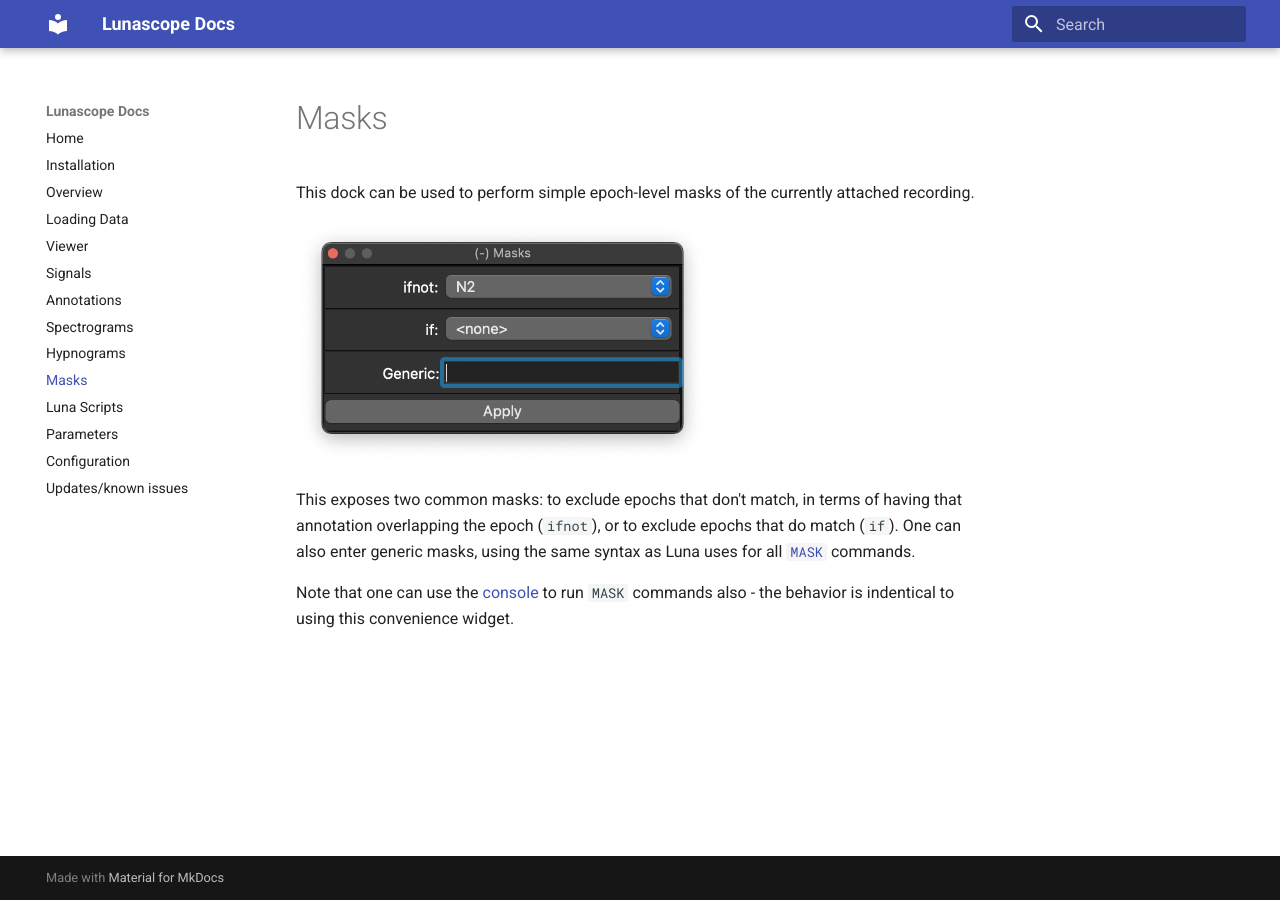
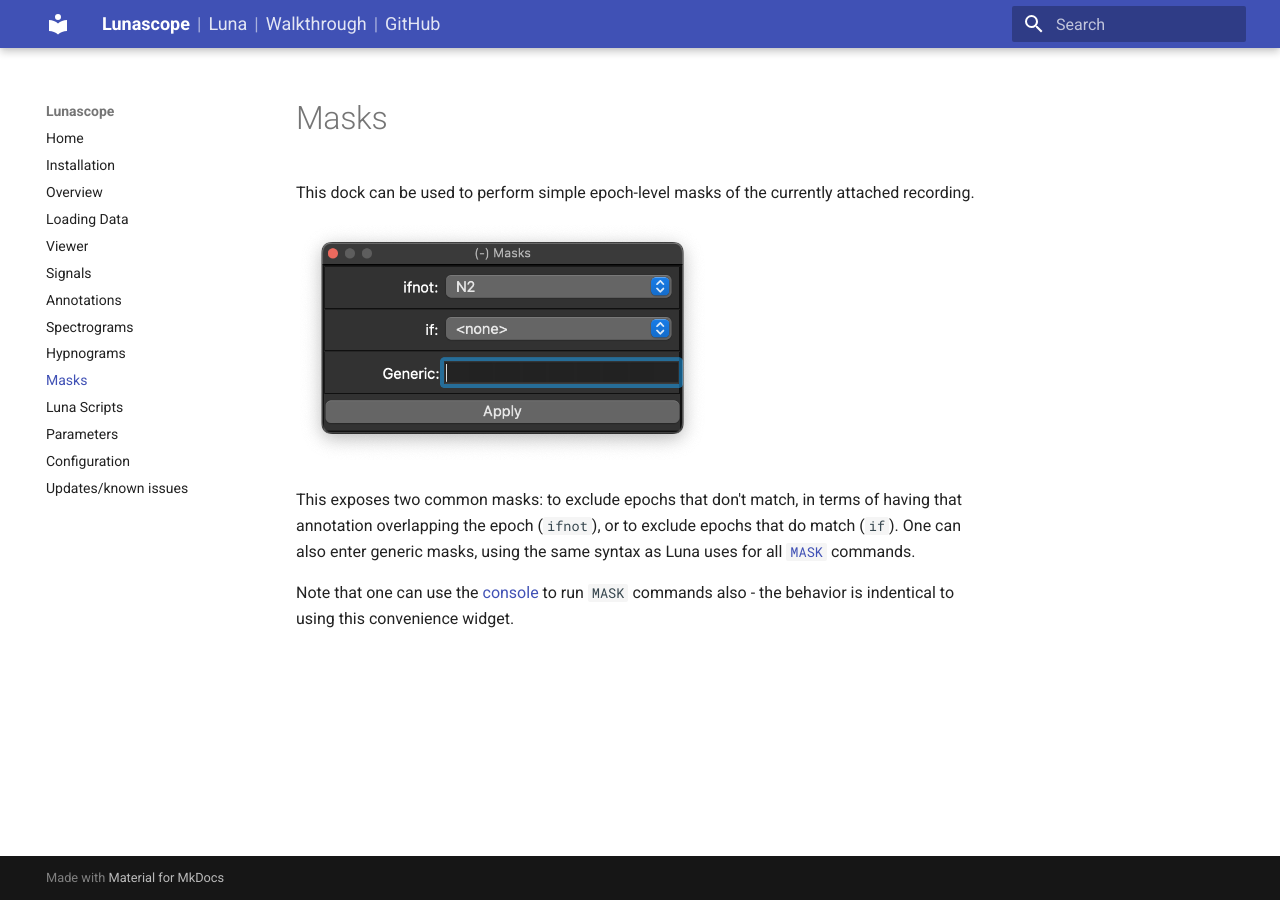
Before and after one commit to remnrem/lunascope-docs, an MkDocs documentation site: the page built from docs/masks.md, in a window 1280 px wide. Built offline with MkDocs 1.6.1 and Material for MkDocs 9.7.7, drawn with Linux system fonts in a browser that asks for light colours.

Commit message:
Add Lunascope header nav links

```diff
--- /dev/null
+++ b/docs/javascripts/extra.js
@@ -0,0 +1,34 @@
+function installLunaHeaderLinks() {
+  const targets = document.querySelectorAll(
+    ".md-header__topic .md-ellipsis"
+  );
+
+  if (!targets.length) return;
+
+  const html = [
+    '<span class="luna-site-links">',
+    '<a class="luna-site-links__home" href="https://zzz.nyspi.org/lunascope/">Lunascope</a>',
+    '<span class="luna-site-links__sep">|</span>',
+    '<a class="luna-site-links__subtle" href="https://zzz.nyspi.org/luna/">Luna</a>',
+    '<span class="luna-site-links__sep">|</span>',
+    '<a class="luna-site-links__subtle" href="https://zzz.nyspi.org/luna-walkthrough">Walkthrough</a>',
+    '<span class="luna-site-links__sep">|</span>',
+    '<a class="luna-site-links__subtle" href="https://github.com/remnrem/luna-base">GitHub</a>',
+    "</span>",
+  ].join("");
+
+  targets.forEach((target, index) => {
+    const topic = target.closest(".md-header__topic");
+    if (!topic) return;
+    if (index !== 0) return;
+    if (topic.dataset.lunaLinked === "true") return;
+    topic.dataset.lunaLinked = "true";
+    target.innerHTML = html;
+  });
+}
+
+document.addEventListener("DOMContentLoaded", installLunaHeaderLinks);
+
+if (typeof document$ !== "undefined" && document$.subscribe) {
+  document$.subscribe(installLunaHeaderLinks);
+}
--- /dev/null
+++ b/docs/stylesheets/extra.css
@@ -0,0 +1,29 @@
+.luna-site-links {
+  display: inline-flex;
+  align-items: center;
+  gap: 0.35rem;
+  font-weight: 400;
+  white-space: nowrap;
+}
+
+.luna-site-links a {
+  color: inherit;
+  text-decoration: none;
+}
+
+.luna-site-links__home {
+  font-weight: 700;
+}
+
+.luna-site-links__subtle {
+  font-weight: 400;
+  opacity: 0.85;
+}
+
+.luna-site-links a:hover {
+  text-decoration: underline;
+}
+
+.luna-site-links__sep {
+  opacity: 0.55;
+}
--- a/mkdocs.yml
+++ b/mkdocs.yml
@@ -1,4 +1,4 @@
-site_name: Lunascope Docs
+site_name: Lunascope
 
 theme:
   name: material
```
